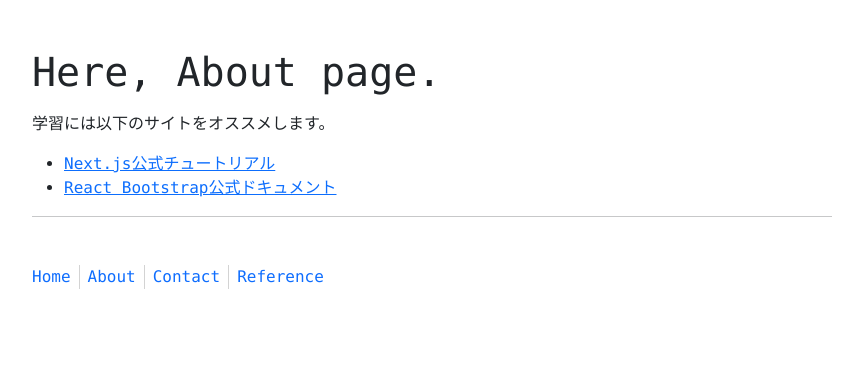
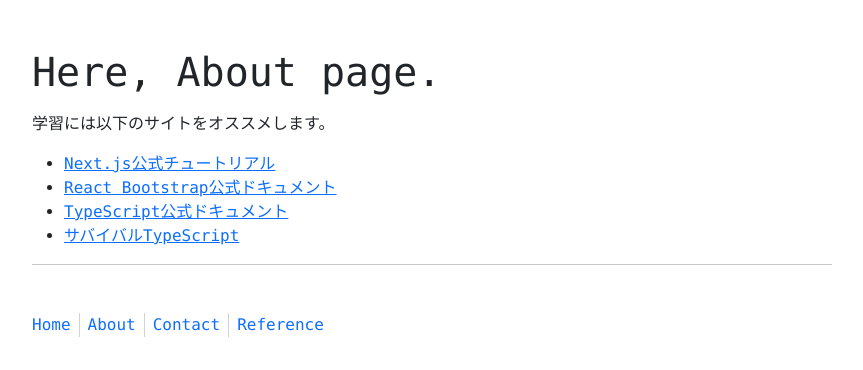
Before and after one commit to osawa-koki/simple-next-study.ssg.ts, a Next.js app: page /reference in a window 1280 px wide. Shown: the top 370 px of the page, without its empty margins (208-1071 px from the left). Built offline with nearby package versions, Linux system fonts and the light colour scheme.

Commit message:
小さな修正。

```diff
--- a/pages/reference.tsx
+++ b/pages/reference.tsx
@@ -9,6 +9,8 @@ export default function HelloWorld() {
         <ul>
           <li><a href="https://nextjs.org/learn/basics/create-nextjs-app">Next.js公式チュートリアル</a></li>
           <li><a href="https://react-bootstrap.github.io/">React Bootstrap公式ドキュメント</a></li>
+          <li><a href="https://www.typescriptlang.org/docs/">TypeScript公式ドキュメント</a></li>
+          <li><a href="https://typescriptbook.jp/">サバイバルTypeScript</a></li>
         </ul>
         <hr />
         <PageBlock />
```
